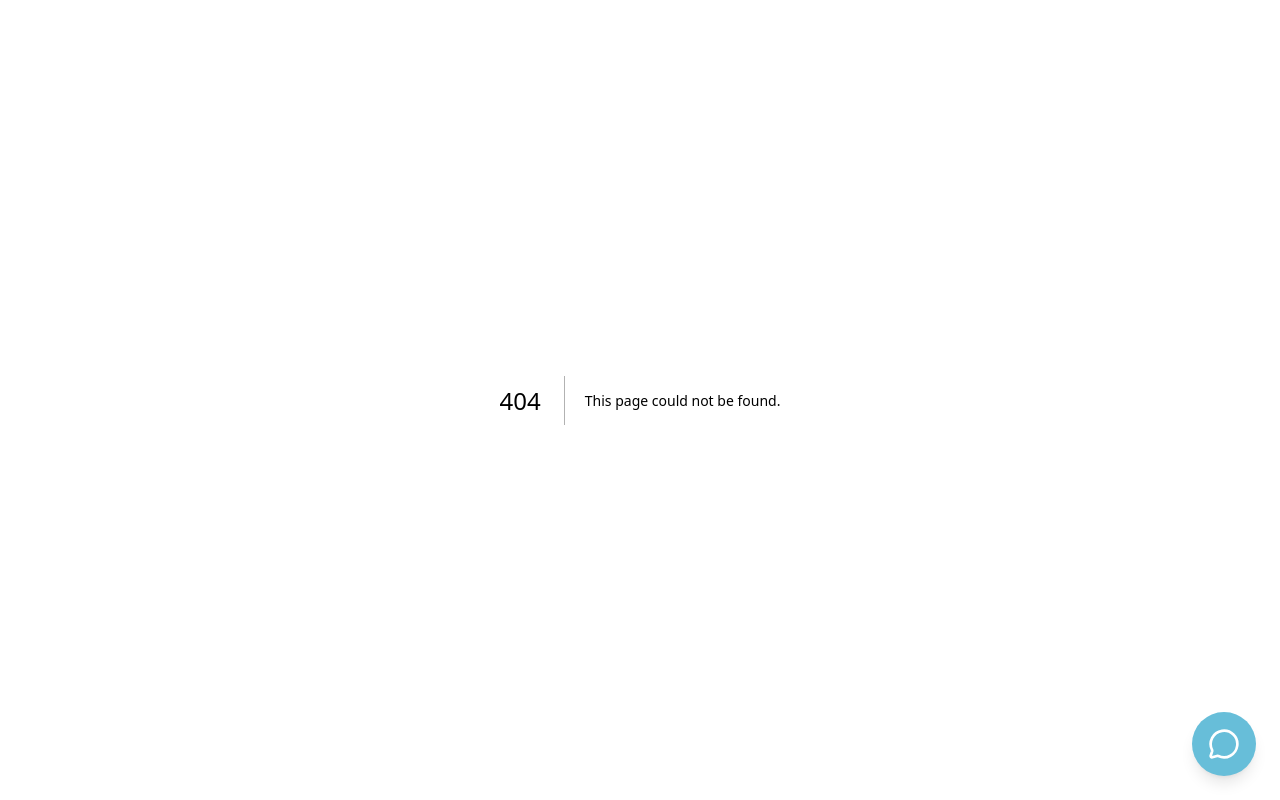
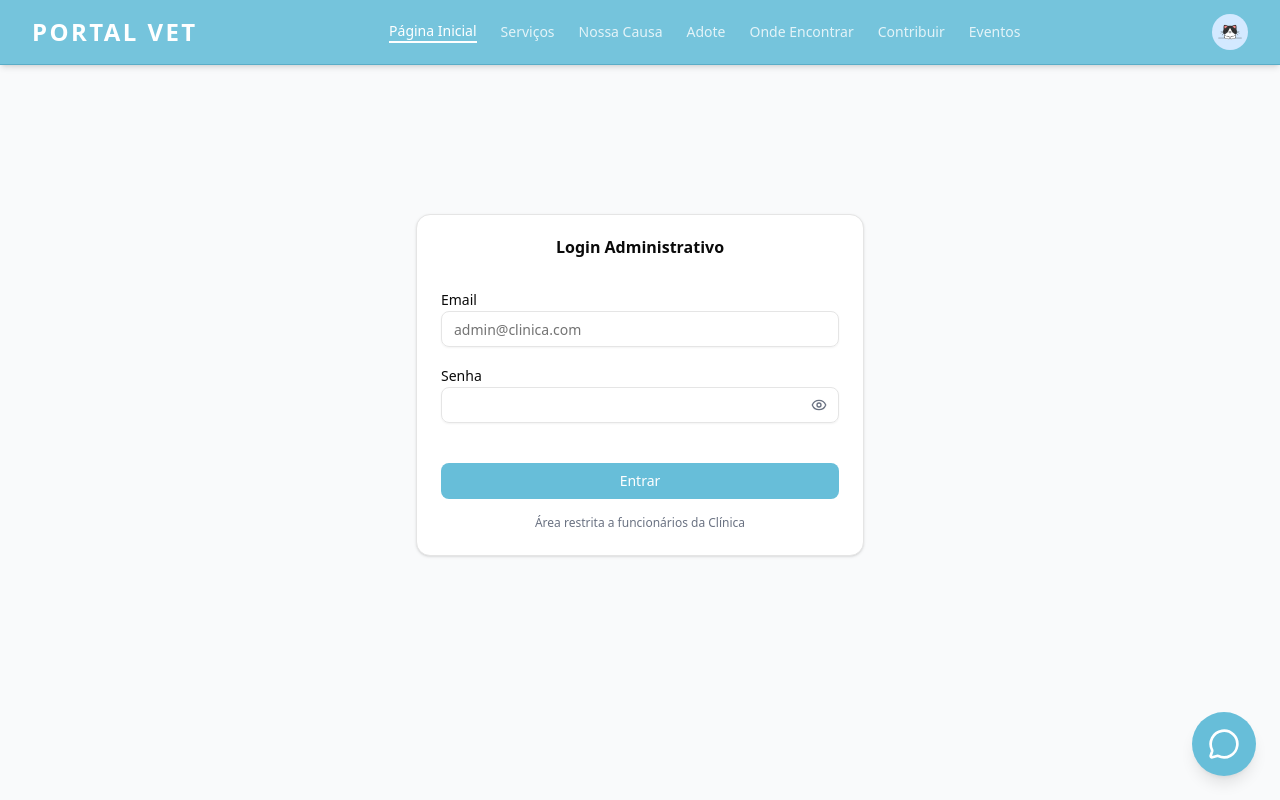
Before and after one commit to ttestive/pet_love, a Next.js app: page /admin/login in a window 1280 px wide. Before the commit this address had no page. Built offline with nearby package versions, Linux system fonts and the light colour scheme.

Commit message:
add pag login

```diff
--- /dev/null
+++ b/app/admin/login/novo/page.tsx
@@ -0,0 +1,140 @@
+'use client';
+
+import { Navbar } from '@/components/menu/navbar';
+import { Button } from '@/components/ui/button';
+import { Input } from '@/components/ui/input';
+import { Label } from '@/components/ui/label';
+import { Card, CardContent, CardHeader, CardTitle } from '@/components/ui/card';
+import { useState } from 'react';
+import { useRouter } from 'next/navigation';
+import { toast } from 'sonner';
+import { Eye, EyeOff } from 'lucide-react';
+
+interface LoginForm {
+    email: string;
+    senha: string;
+}
+
+export function LoginUsuario() {
+    const router = useRouter();
+    const [loading, setLoading] = useState(false);
+    const [showPassword, setShowPassword] = useState(false);
+
+    const [formData, setFormData] = useState<LoginForm>({
+        email: '',
+        senha: '',
+    });
+
+    const handleChange = (e: React.ChangeEvent<HTMLInputElement>) => {
+        const { name, value } = e.target;
+        setFormData((prev) => ({
+            ...prev,
+            [name]: value
+        }));
+    };
+
+    const togglePasswordVisibility = () => {
+        setShowPassword(!showPassword);
+    };
+
+    const handleSubmit = async (e: React.FormEvent) => {
+        e.preventDefault();
+        setLoading(true);
+
+        try {
+            const response = await fetch('http://localhost:3001/login', {
+                method: 'POST',
+                headers: {
+                    'Content-Type': 'application/json',
+                },
+                body: JSON.stringify(formData),
+            });
+
+            if (!response.ok) {
+                const errorData = await response.json();
+                throw new Error(errorData.error || `Erro: ${response.status}`);
+            }
+
+            // const data = await response.json();
+            // localStorage.setItem('token', data.token);
+
+            toast.success('Login realizado com sucesso!');
+            router.push('/admin');
+
+        } catch (error: any) {
+            console.error(error);
+            toast.error(error.message || 'Erro ao realizar login.');
+        } finally {
+            setLoading(false);
+        }
+    };
+
+    return (
+        <div className="min-h-screen bg-gray-50">
+            <Navbar />
+
+            <main className="container mx-auto p-8 max-w-lg flex items-center justify-center min-h-[80vh]">
+                <Card className="w-full">
+                    <CardHeader>
+                        <CardTitle className="text-center">Login Administrativo</CardTitle>
+                    </CardHeader>
+                    <CardContent>
+                        <form onSubmit={handleSubmit} className="space-y-4">
+
+                            <div className="space-y-2">
+                                <Label htmlFor="email">Email</Label>
+                                <Input
+                                    id="email"
+                                    name="email"
+                                    type="email"
+                                    placeholder="admin@clinica.com"
+                                    value={formData.email}
+                                    onChange={handleChange}
+                                    required
+                                />
+                            </div>
+
+                            <div className="space-y-2">
+                                <Label htmlFor="senha">Senha</Label>
+                                <div className="relative">
+                                    <Input
+                                        id="senha"
+                                        name="senha"
+                                        type={showPassword ? "text" : "password"}
+                                        value={formData.senha}
+                                        onChange={handleChange}
+                                        required
+                                        className="pr-10"
+                                    />
+                                    <button
+                                        type="button"
+                                        onClick={togglePasswordVisibility}
+                                        className="absolute right-3 top-1/2 -translate-y-1/2 text-gray-500 hover:text-gray-700 focus:outline-none"
+                                        aria-label={showPassword ? "Esconder senha" : "Mostrar senha"}
+                                    >
+                                        {showPassword ? (
+                                            <EyeOff className="h-4 w-4" />
+                                        ) : (
+                                            <Eye className="h-4 w-4" />
+                                        )}
+                                    </button>
+                                </div>
+                            </div>
+
+                            <Button
+                                type="submit"
+                                className="w-full mt-6 bg-[#67BED9] hover:bg-[#5AADC7] text-white"
+                                disabled={loading}
+                            >
+                                {loading ? 'Acessando...' : 'Entrar'}
+                            </Button>
+                        </form>
+                        <p className="mt-4 text-xs text-center text-gray-500">
+                            Área restrita a funcionários da Clínica
+                        </p>
+                    </CardContent>
+                </Card>
+            </main>
+        </div>
+    );
+}
--- /dev/null
+++ b/app/admin/login/page.tsx
@@ -0,0 +1,8 @@
+import { LoginUsuario } from '@/app/admin/login/novo/page';
+
+// O segredo está nesta linha: "export default"
+export default function AdminLoginPage() {
+    return (
+        <LoginUsuario />
+    );
+}
--- a/components/menu/navbar.tsx
+++ b/components/menu/navbar.tsx
@@ -64,9 +64,13 @@ export function Navbar() {
         </nav>
 
         <div className="flex items-center">
-          <Link href="/admin">
-            <Avatar className="h-9 w-9 border-2 border-white cursor-pointer hover:opacity-80 transition-opacity">
-              <AvatarImage src="/images/cat-avatar.png" alt="User Avatar" />
+          <Link href="/admin/login">
+            <Avatar className="h-9 w-9 border-0 border-white cursor-pointer transition-transform duration-300 hover:scale-110">
+              <AvatarImage
+                src="/card_image/cat-avatar.png"
+                alt="User Avatar"
+                className="object-cover scale-150"
+              />
               <AvatarFallback className="bg-white text-[#67BED9] font-semibold">PV</AvatarFallback>
             </Avatar>
           </Link>
```
Also changed, not shown: public/card_image/cat-avatar.png (added).
